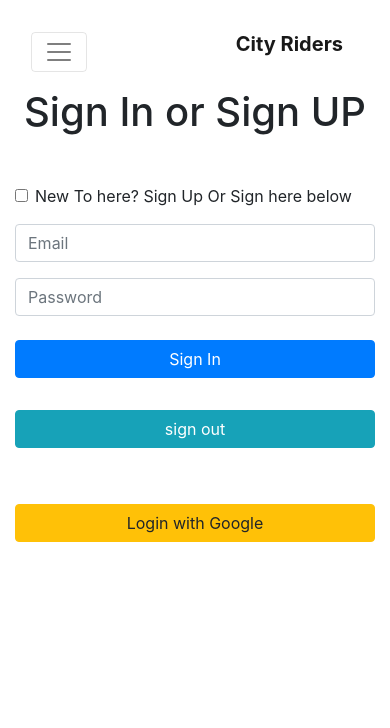
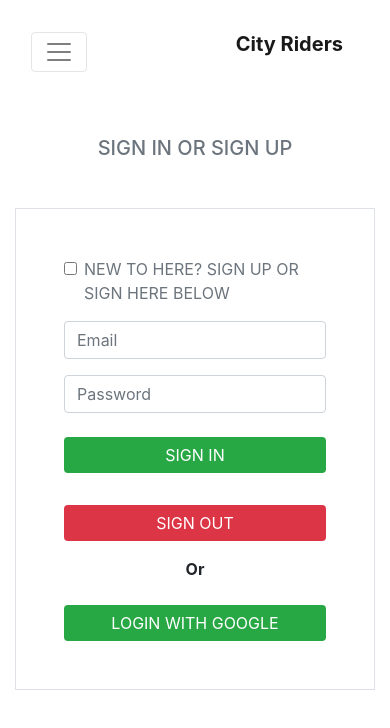
Before and after one commit to pranesh12/city-rider-ticket-system, a React (Create React App) app: page /login in a window 390 px wide. Shown: the top 728 px of the page. Built offline with nearby package versions, Linux system fonts and the light colour scheme.

Commit message:
some responsive issues solved

```diff
--- a/src/Components/Destination/Destination.js
+++ b/src/Components/Destination/Destination.js
@@ -73,10 +73,10 @@ const Destination = () => {
           ) : (
             <div className="col-md-4 map-left">
               <div className="map-form ">
-                <h2>From : {pickFrom}</h2>
-                <h2>To : {pickTo}</h2>
-                <h2>Price:{ticketCount * transport.price}</h2>
-                <h2>Date: {date}</h2>
+                <p>From: {pickFrom}</p>
+                <p>To: {pickTo}</p>
+                <p>Price: {ticketCount * transport.price}</p>
+                <p>Date: {date}</p>
 
                 <img className="img img-fluid" src={transport.image} alt="" />
               </div>
--- a/src/Components/Login/Login.js
+++ b/src/Components/Login/Login.js
@@ -169,11 +169,13 @@ function Login() {
 
   return (
     <div className="container">
-      <h1 className="text-center">Sign In or Sign UP</h1>
+      <h5 className="text-center mt-5 mb-5 text-uppercase text-muted">
+        Sign In or Sign UP
+      </h5>
 
       {/* Login form */}
 
-      <form className="mt-5 mb-5" onSubmit={hanldeBlur}>
+      <form className="mt-5 mb-5 border p-5" onSubmit={hanldeBlur}>
         <div className="form-group form-check">
           <input
             className="form-check-input"
@@ -181,12 +183,12 @@ function Login() {
             name="newUser"
             onChange={() => setNewUser(!newUser)}
           />
-          <label className="form-check-label">
+          <label className="form-check-label text-uppercase text-muted ">
             New To here? Sign Up Or Sign here below
           </label>
         </div>
         {newUser && (
-          <div className="form-group">
+          <div className="form-group ">
             <input
               className="form-control"
               type="text"
@@ -220,7 +222,7 @@ function Login() {
 
         <div className="form-group">
           <input
-            className="btn w-100 btn-primary mt-2"
+            className="btn w-100 btn-primary mt-2 bg-success rounded  text-uppercase border-0"
             type="submit"
             onClick={handleSubmit}
             value={newUser ? "Sign UP " : "Sign In"}
@@ -228,19 +230,21 @@ function Login() {
         </div>
         <div className="form-group">
           <input
-            className=" btn w-100 btn-info mt-3"
+            className=" btn w-100 btn-info mt-3 bg-danger rounded text-uppercase border-0"
             type="submit"
             onClick={handleSignOut}
             value="sign out"
           />
         </div>
+
+        <p className="text-center font-weight-bold">Or</p>
+        <button
+          className="btn w-100 btn-warning mt-2 bg-success  text-uppercase rounded w-50 border-0 text-white"
+          onClick={handleGoogleSignIn}
+        >
+          Login with Google
+        </button>
       </form>
-      <button
-        className="btn w-100 btn-warning mt-2"
-        onClick={handleGoogleSignIn}
-      >
-        Login with Google
-      </button>
 
       {user.isLogIn ? (
         <p style={{ color: "green" }}>User Logged In sucessFully</p>
```
